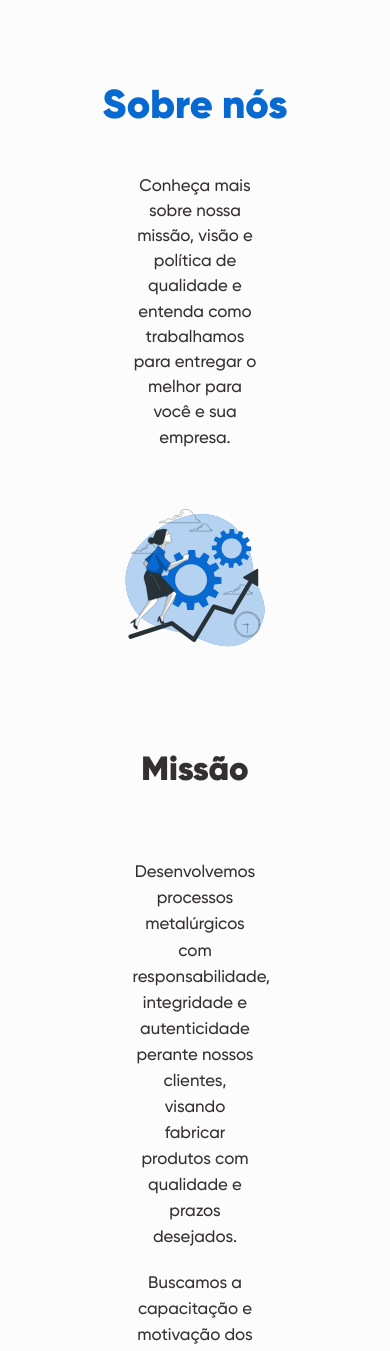
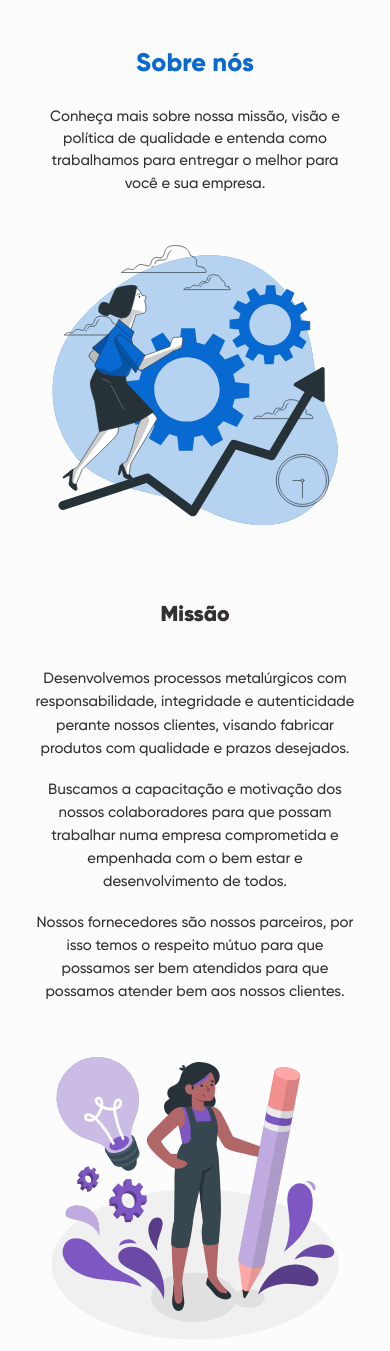
Before and after one commit to ecombrasil/wnunes, a Django app: page /sobre-nos in a window 390 px wide. Shown: the part 79-1430 px from the top of the page. Run offline with Django 3.2, Linux system fonts and the light colour scheme.

Commit message:
Make page Sobre nós responsive

```diff
--- a/dev/stylus/common.styl
+++ b/dev/stylus/common.styl
@@ -61,20 +61,36 @@
     flex-parent(row, wrap, space-between)
 
   .page-title
-    margin-top 4em
-    margin-bottom 1em
+    width 17.85em
+    margin 4em auto 1em auto
     font-size 4.2em
     font-weight 900
     color theme-color
     text-align center
 
+    @media (max-width 900px)
+      width 15.47em
+
+    @media (max-width 768px)
+      width 82%
+      margin-top 5em
+      font-size 2.65em
+      font-weight 800
+
   .opening-page-paragraph
-    width 33%
+    width 42.85em
     margin 0 auto
     font-size 1.75em
     font-weight 500
     line-height 1.5em
     text-align center
+
+    @media (max-width 900px)
+      width 37.13em
+
+    @media (max-width 768px)
+      width 82%
+      font-size 1.55em
 
 @media (max-width 1600px)
   body
--- a/dev/stylus/sobre.nos.styl
+++ b/dev/stylus/sobre.nos.styl
@@ -1,18 +1,37 @@
 .about-us-box
-  width 40%
-  margin 0 auto
-  margin-top 5em
-  margin-bottom 1em
+  width 75em
+  margin 5em auto 2em auto
+
+  @media (max-width 900px)
+    width 65em
+
+  @media (max-width 768px)
+    margin-top 3em
+    width 82%
 
   .about-us-illustration
-    width 100%
+    width 90%
+    margin-left 5%
+
+    @media (max-width 1366px)
+      width 75%
+      margin-left 12.5%
+
+    @media (max-width 768px)
+      width 100%
+      margin-left 0
 
   .about-us-topic
-    margin-top 2.75em
+    margin-top 2.5em
     margin-bottom 2em
     font-size 3.5em
     font-weight 900
     text-align center
+
+    @media (max-width 768px)
+      margin-bottom 1.7em
+      font-size 2.25em
+      line-height 1.4em
 
   .about-us-text
     width 80%
@@ -22,5 +41,9 @@
     line-height 1.55em
     text-align center
 
+    @media (max-width 768px)
+      width 100%
+      font-size 1.55em
+
     &:not(:last-child)
       margin-bottom 1.2em
```
Also changed, not shown: wnunes/static/css/style.css.
